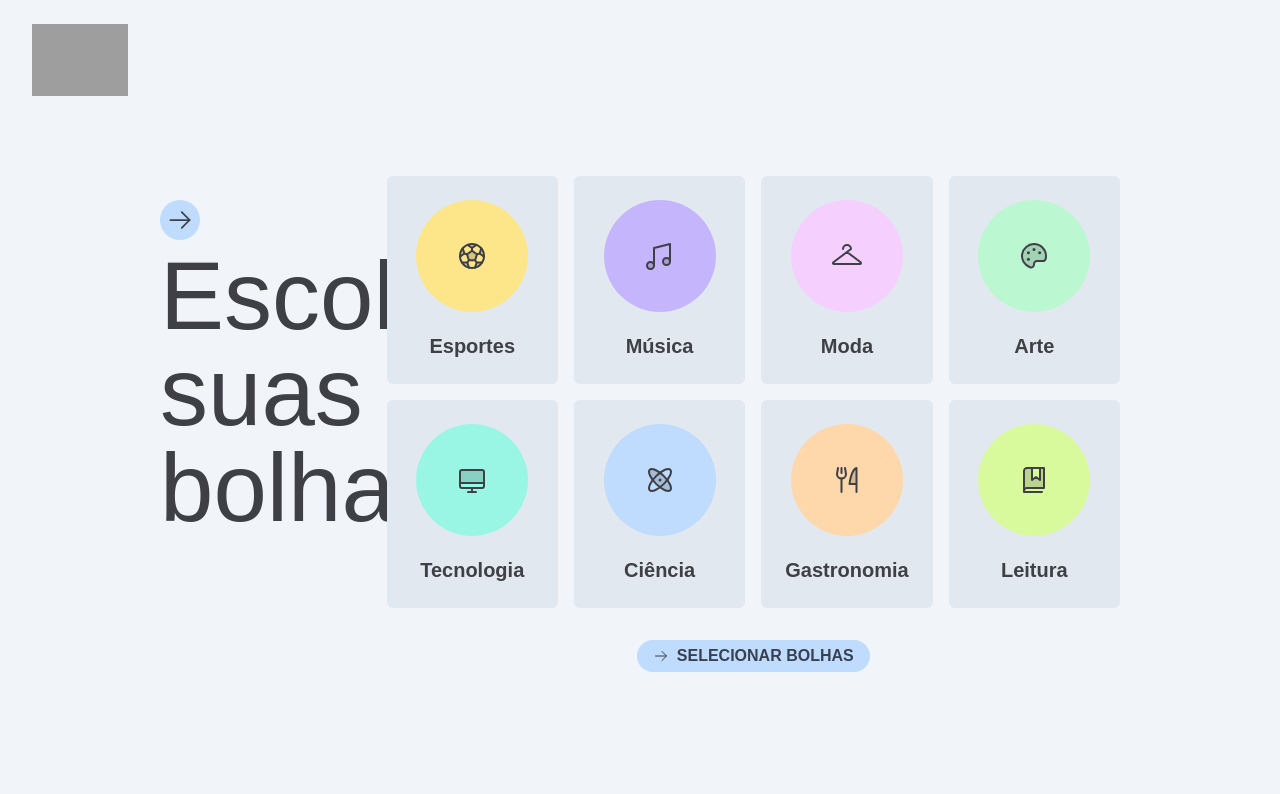
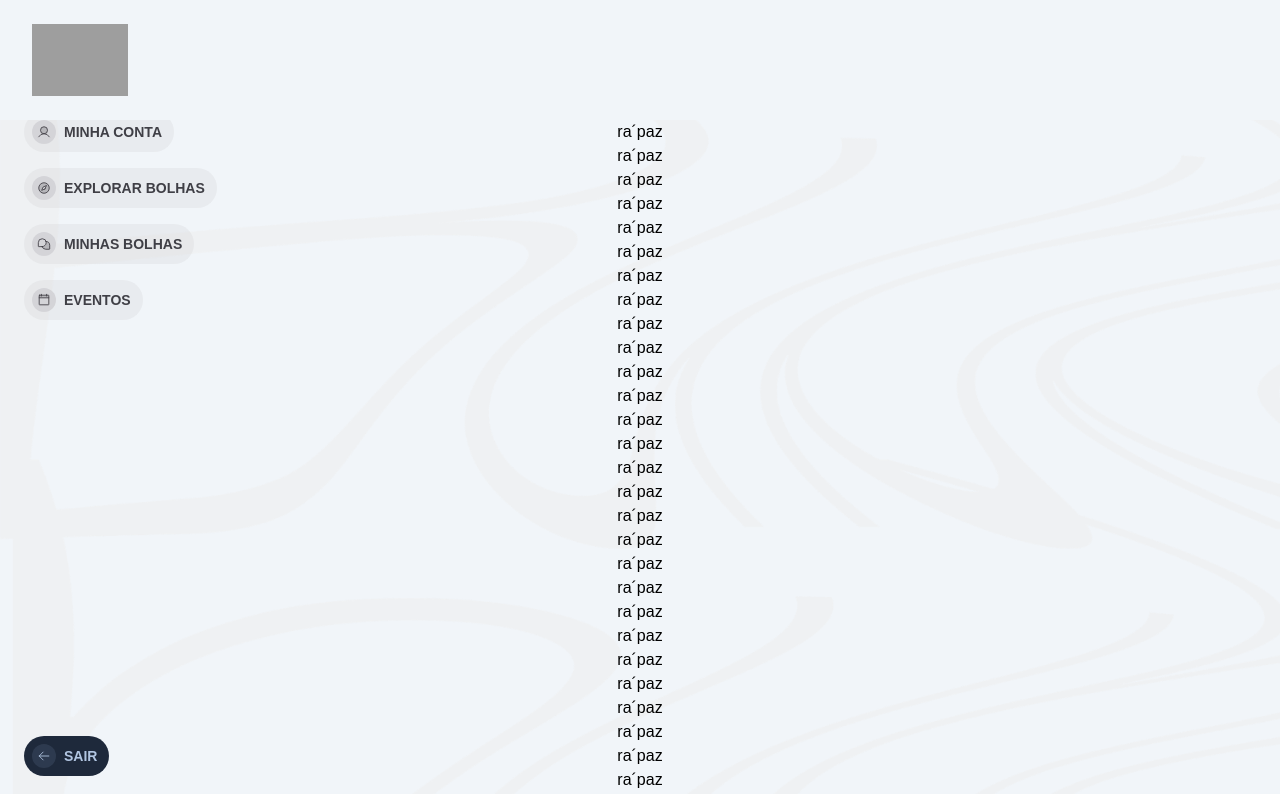
Before and after one commit to Projeto-Bubbles/bubbles-website-app, a React (Vite) app: page /bubbles in a window 1280 px wide. Shown: the top 794 px of the page. Built offline with nearby package versions, Linux system fonts and the light colour scheme; grey boxes are pictures that could not be loaded; a web font is replaced by a local one.

Commit message:
[feature]: create route setup and feed page

```diff
--- a/src/App.tsx
+++ b/src/App.tsx
@@ -1,9 +1,9 @@
-import SelectionBubbles from './components/pages/SelectionBubbles';
+import { Outlet } from 'react-router-dom';
 
 function App() {
   return (
     <>
-      <SelectionBubbles />
+      <Outlet />
     </>
   );
 }
--- a/src/components/common/BubblePicker.tsx
+++ b/src/components/common/BubblePicker.tsx
@@ -1,7 +1,7 @@
-import { BubblePickerProps } from '../../interfaces/ComponentsInterfaces';
+import { Bubble } from '../../interfaces/ComponentsInterfaces';
 import { useState } from 'react';
 
-function BubblePicker(props: BubblePickerProps) {
+function BubblePicker(props: Bubble) {
   const [isClicked, setIsClicked] = useState(false);
 
   const handleClick = () => {
--- a/src/components/common/Navbar.tsx
+++ b/src/components/common/Navbar.tsx
@@ -1,16 +1,19 @@
 import Button from './Button';
 import { SignIn, UserCirclePlus } from 'phosphor-react';
+import { Link } from 'react-router-dom';
 
 function Navbar(props: { withMenu?: boolean }) {
   return (
     <>
       <nav
         className={`w-screen bg-slate-100 flex ${
-          props.withMenu ? 'justify-between fixed' : 'justify-start'
-        } py-6 px-8 z-10`}
+          props.withMenu ? 'justify-between' : 'justify-start'
+        } py-6 px-8 z-10 fixed`}
       >
         <div className="w-24">
-          <img src="../src/assets/bubbles-logo-glass.png" alt="logo" />
+          <Link to={'/'}>
+            <img src="../src/assets/bubbles-logo-glass.png" alt="logo" />
+          </Link>
         </div>
 
         {props.withMenu && (
--- /dev/null
+++ b/src/components/common/SidebarTopic.tsx
@@ -0,0 +1,30 @@
+import { SidebarTopicProps } from '../../interfaces/ComponentsInterfaces';
+
+function SidebarTopic(props: SidebarTopicProps) {
+  return (
+    <button
+      className={`w-max p-2 pr-3 rounded-full flex justify-between items-center ${
+        props.isLogout
+          ? 'bg-slate-800 hover:bg-slate-900'
+          : 'bg-zinc-300/30 hover:bg-zinc-300/60'
+      }  transition duration-300 ease-out hover:translate-x-1`}
+    >
+      <div
+        className={`w-4 h-4 grid place-content-center mr-2 ${
+          props.isLogout ? 'bg-blue-200/10' : 'bg-zinc-300'
+        } p-3 rounded-full`}
+      >
+        {props.icon}
+      </div>
+      <h3
+        className={`${
+          props.isLogout ? 'text-[#B1C5E1]' : 'text-zinc-700'
+        } font-semibold text-sm uppercase`}
+      >
+        {props.text}
+      </h3>
+    </button>
+  );
+}
+
+export default SidebarTopic;
--- /dev/null
+++ b/src/components/pages/Feed.tsx
@@ -0,0 +1,102 @@
+import Navbar from '../common/Navbar';
+import SidebarTopic from '../common/SidebarTopic';
+import {
+  ArrowLeft,
+  CalendarBlank,
+  ChatsTeardrop,
+  Compass,
+  User,
+} from 'phosphor-react';
+
+function Feed() {
+  return (
+    <>
+      <Navbar />
+      <main className="bg-[url('../../src/assets/bubbles-effect.png')] bg-cover flex justify-start ">
+        <div
+          role="sidebar"
+          className="h-screen flex flex-col justify-between items-left fixed pt-28 p-6"
+        >
+          <div className="flex flex-col gap-4">
+            <SidebarTopic
+              icon={<User size={14} color="#423F46" weight="duotone" />}
+              text="Minha conta"
+            />
+
+            <SidebarTopic
+              icon={<Compass size={14} color="#423F46" weight="duotone" />}
+              text="Explorar bolhas"
+            />
+
+            <SidebarTopic
+              icon={
+                <ChatsTeardrop size={14} color="#423F46" weight="duotone" />
+              }
+              text="Minhas bolhas"
+            />
+            <SidebarTopic
+              icon={
+                <CalendarBlank size={14} color="#423F46" weight="duotone" />
+              }
+              text="Eventos"
+            />
+          </div>
+          <div>
+            <SidebarTopic
+              icon={<ArrowLeft size={14} color="#B1C5E1" weight="duotone" />}
+              text="Sair"
+              isLogout
+            />
+          </div>
+        </div>
+
+        <div className="m-auto">
+          <div>ra´paz</div>
+          <div>ra´paz</div>
+          <div>ra´paz</div>
+          <div>ra´paz</div>
+          <div>ra´paz</div>
+          <div>ra´paz</div>
+          <div>ra´paz</div>
+          <div>ra´paz</div>
+          <div>ra´paz</div>
+          <div>ra´paz</div>
+          <div>ra´paz</div>
+          <div>ra´paz</div>
+          <div>ra´paz</div>
+          <div>ra´paz</div>
+          <div>ra´paz</div>
+          <div>ra´paz</div>
+          <div>ra´paz</div>
+          <div>ra´paz</div>
+          <div>ra´paz</div>
+          <div>ra´paz</div>
+          <div>ra´paz</div>
+          <div>ra´paz</div>
+          <div>ra´paz</div>
+          <div>ra´paz</div>
+          <div>ra´paz</div>
+          <div>ra´paz</div>
+          <div>ra´paz</div>
+          <div>ra´paz</div>
+          <div>ra´paz</div>
+          <div>ra´paz</div>
+          <div>ra´paz</div>
+          <div>ra´paz</div>
+          <div>ra´paz</div>
+          <div>ra´paz</div>
+          <div>ra´paz</div>
+          <div>ra´paz</div>
+          <div>ra´paz</div>
+          <div>ra´paz</div>
+          <div>ra´paz</div>
+          <div>ra´paz</div>
+          <div>ra´paz</div>
+          <div>ra´paz</div>
+        </div>
+      </main>
+    </>
+  );
+}
+
+export default Feed;
--- a/src/components/pages/Institutional.tsx
+++ b/src/components/pages/Institutional.tsx
@@ -7,7 +7,7 @@ import Team from '../common/Team';
 function Institutional() {
   return (
     <>
-      <Navbar />
+      <Navbar withMenu={true} />
       <Hero />
       <Container
         title="Fora da bolha, dentro do mundo."
--- a/src/components/pages/SelectionBubbles.tsx
+++ b/src/components/pages/SelectionBubbles.tsx
@@ -1,23 +1,21 @@
 import { ArrowRight } from 'phosphor-react';
 import Navbar from '../common/Navbar';
 import Button from '../common/Button';
-import { BubblePickerProps } from '../../interfaces/ComponentsInterfaces';
+import { Bubble } from '../../interfaces/ComponentsInterfaces';
 import { bubbles } from '../../data/bubbles';
 import { useEffect, useState } from 'react';
 import BubblePicker from '../common/BubblePicker';
 
 function SelectionBubbles() {
-  const bubblesList: BubblePickerProps[] = bubbles(32);
+  const bubblesList: Bubble[] = bubbles(32);
 
-  const [selectedBubbles, setSelectedBubbles] = useState<BubblePickerProps[]>(
-    []
-  );
+  const [selectedBubbles, setSelectedBubbles] = useState<Bubble[]>([]);
 
   useEffect(() => {
     console.log(selectedBubbles);
   }, [selectedBubbles]);
 
-  const toggleBubble = (bubble: BubblePickerProps) => {
+  const toggleBubble = (bubble: Bubble) => {
     if (selectedBubbles.some((b) => b.name === bubble.name)) {
       setSelectedBubbles(
         selectedBubbles.filter((element) => element.name !== bubble.name)
--- a/src/main.tsx
+++ b/src/main.tsx
@@ -1,10 +1,11 @@
 import React from 'react';
 import ReactDOM from 'react-dom/client';
-import App from './App.tsx';
 import './global.css';
+import { RouterProvider } from 'react-router-dom';
+import { routes } from './routes/AppRouter';
 
 ReactDOM.createRoot(document.getElementById('root')!).render(
   <React.StrictMode>
-    <App />
+    <RouterProvider router={routes} />
   </React.StrictMode>
 );
--- /dev/null
+++ b/src/routes/AppRouter.tsx
@@ -0,0 +1,29 @@
+import { createBrowserRouter } from 'react-router-dom';
+import App from '../App';
+import Institutional from '../components/pages/Institutional';
+import SelectionBubbles from '../components/pages/SelectionBubbles';
+import Feed from '../components/pages/Feed';
+
+export const routes = createBrowserRouter([
+  {
+    path: '/',
+    element: <App />,
+    children: [
+      {
+        path: '/',
+        element: <Institutional />,
+        // children: [{ path: '/sign', element: <Sign /> }],
+      },
+      {
+        path: 'bubbles',
+        element: <Feed />,
+        children: [
+          {
+            path: 'selection',
+            element: <SelectionBubbles />,
+          },
+        ],
+      },
+    ],
+  },
+]);
```
Also changed, not shown: src/interfaces/ComponentsInterfaces.ts (+9 -3 lines), src/routes/AppRouter.ts (deleted).
